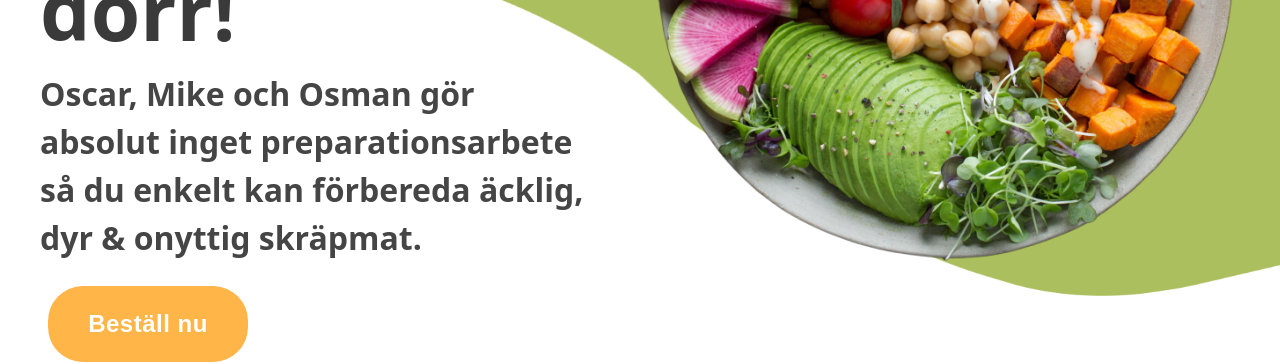
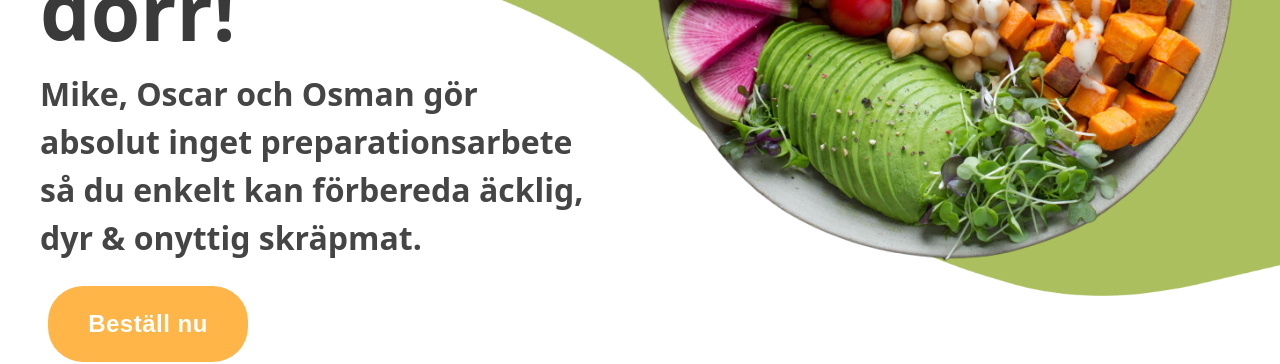
Before and after one commit to OscarTaberman/systementorfood, a React (Vite) app: page / in a window 1280 px wide. Shown: the part 504-868 px from the top of the page. Built offline with nearby package versions, Linux system fonts and the light colour scheme.

Commit message:
Created Contact.jsx in components

```diff
--- a/src/components/Home.jsx
+++ b/src/components/Home.jsx
@@ -8,7 +8,7 @@ export default function Home() {
         <div className="hero">
             <div className="hero-text">
                 <h1>Din favoritmat levererad hem till din dörr!</h1>
-                <h2>Oscar, Mike och Osman gör absolut inget preparationsarbete så du enkelt kan förbereda äcklig, dyr & onyttig skräpmat.</h2>
+                <h2>Mike, Oscar och Osman gör absolut inget preparationsarbete så du enkelt kan förbereda äcklig, dyr & onyttig skräpmat.</h2>
                 <button>Beställ nu</button>
             </div>
             <img src={backgroundImage}
```
Also changed, not shown: src/components/Contact.jsx (added).
